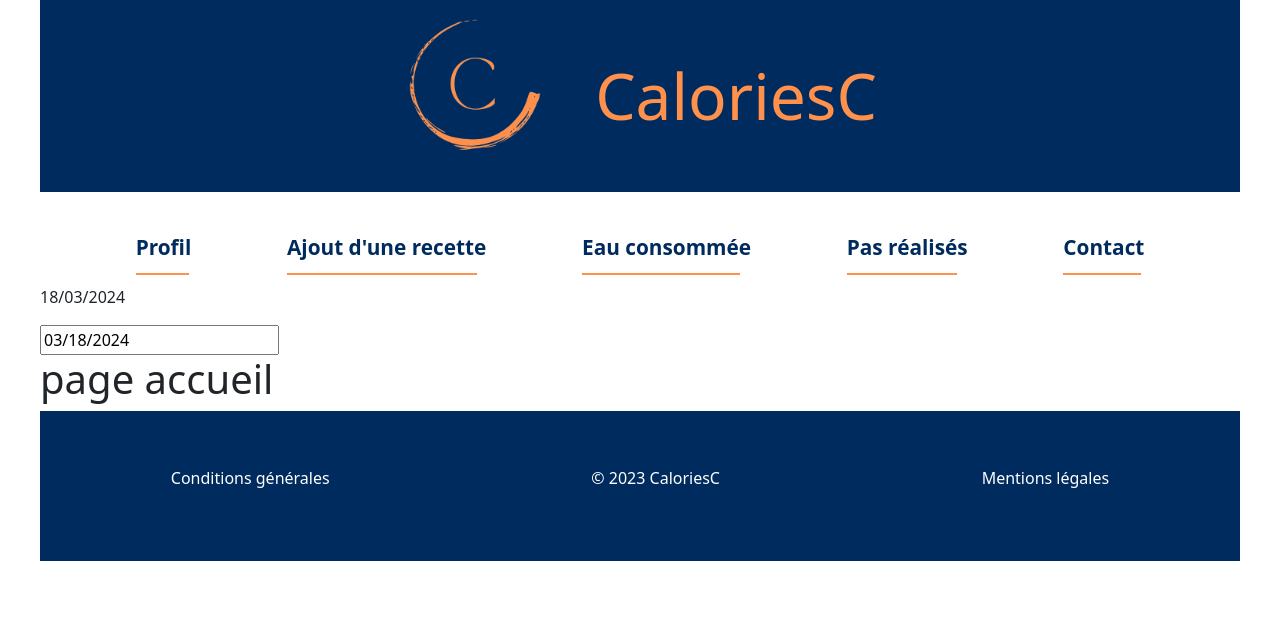
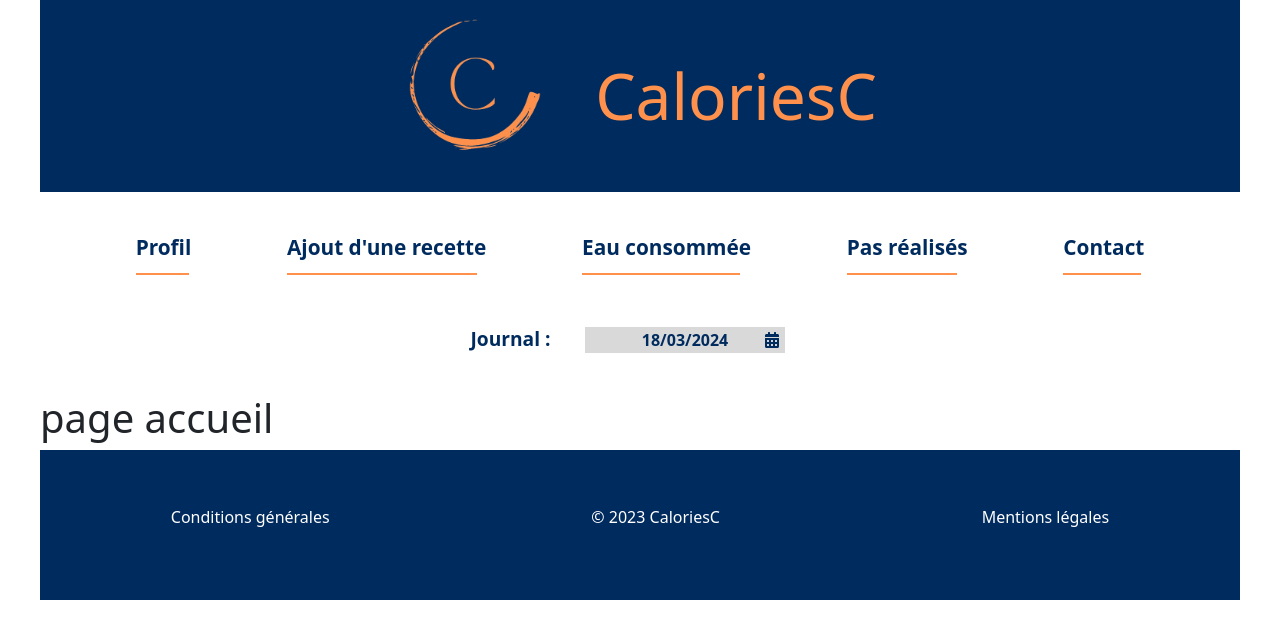
Before and after one commit to MacJennifer/caloriesC, a React (Create React App) app in the folder frontend/: page /home in a window 1280 px wide. Shown: the top 638 px of the page. Built offline with nearby package versions, Linux system fonts and the light colour scheme.

Commit message:
calendar css page home ok

```diff
--- a/frontend/package.json
+++ b/frontend/package.json
@@ -9,8 +9,10 @@
     "axios": "^1.6.7",
     "bootstrap": "^5.3.3",
     "jwt-decode": "^4.0.0",
+    "moment": "^2.30.1",
     "react": "^18.2.0",
     "react-bootstrap": "^2.10.1",
+    "react-datepicker": "^6.4.0",
     "react-dom": "^18.2.0",
     "react-hook-form": "^7.51.0",
     "react-icons": "^5.0.1",
--- a/frontend/src/pages/components/Calendar.js
+++ b/frontend/src/pages/components/Calendar.js
@@ -1,22 +1,41 @@
-import moment from "moment";
 import React, { useState } from "react";
 import DatePicker from "react-datepicker";
 import "react-datepicker/dist/react-datepicker.css";
-
-const DateSelector = () => {
+import { FaCalendarAlt } from "react-icons/fa";
+const Calendar = () => {
   const [selectedDate, setSelectedDate] = useState(new Date());
 
+  const CustomDatePickerInput = ({ value, onClick }) => (
+    <div className="containerInput">
+      <input
+        type="text"
+        value={value}
+        onClick={onClick}
+        readOnly
+        className="inputDateCalendar"
+      />
+      <FaCalendarAlt
+        style={{ cursor: "pointer" }}
+        onClick={onClick}
+        className="iconCalendar"
+      />
+    </div>
+  );
   return (
-    <div>
-      <p onClick={() => console.log("Ouverture du calendrier")}>
-        {moment(selectedDate).format("DD/MM/YYYY")}
-      </p>
-      <DatePicker
-        selected={selectedDate}
-        onChange={(date) => setSelectedDate(date)}
-      />
+    <div className="containerCalendar">
+      <div>
+        <span>Journal :</span>
+      </div>
+      <div className="inputCalendar">
+        <DatePicker
+          selected={selectedDate}
+          onChange={(date) => setSelectedDate(date)}
+          dateFormat="dd/MM/yyyy"
+          customInput={<CustomDatePickerInput />}
+        />
+      </div>
     </div>
   );
 };
 
-export default DateSelector;
+export default Calendar;
--- a/frontend/src/style/home.scss
+++ b/frontend/src/style/home.scss
@@ -1,3 +1,4 @@
 @import "home/header";
 @import "home/footer";
 @import "home/navigation";
+@import "home/calendar";
--- /dev/null
+++ b/frontend/src/style/home/_calendar.scss
@@ -0,0 +1,42 @@
+.containerInput {
+  display: flex;
+  width: 100%;
+  justify-content: center;
+  align-items: center;
+
+  .inputDateCalendar {
+    text-align: center;
+    font-size: 1em;
+    position: relative;
+    background-color: #d9d9d9;
+    border: none;
+    color: #002b5e;
+    font-weight: bold;
+    width: 80%;
+  }
+  .iconCalendar {
+    position: absolute;
+    right: 30px;
+    color: #002b5e;
+  }
+}
+
+.containerCalendar {
+  display: flex;
+  flex-wrap: wrap;
+  justify-content: center;
+  align-items: center;
+  margin: 40px 0;
+
+  span {
+    color: #002b5e;
+    font-size: 1.2em;
+    font-weight: bold;
+    padding-right: 10px;
+  }
+  .inputCalendar {
+    display: flex;
+    justify-content: center;
+    align-items: center;
+  }
+}
```
Also changed, not shown: 1 other file (tests, documents, lock files or other folders).
